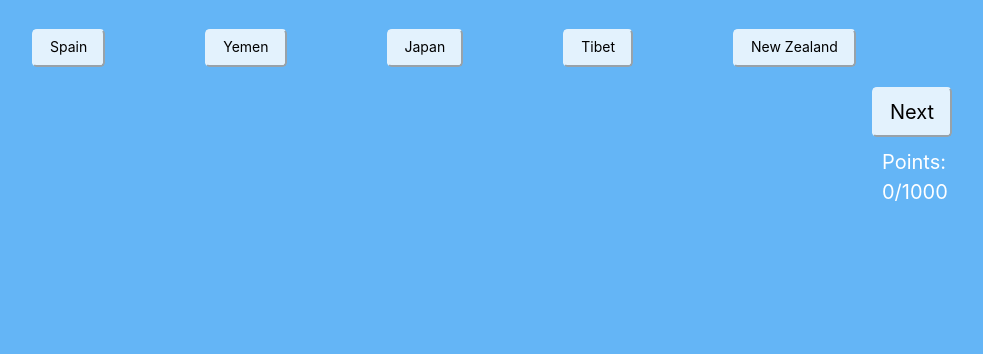
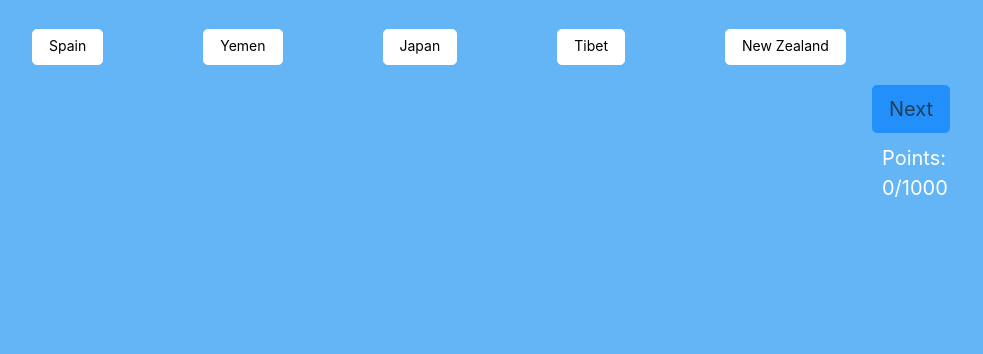
Before and after one commit to nlin0907/greetings, a Flask app: page /quiz/1 in a window 1280 px wide. Shown: the part 446-800 px from the top of the page, without its empty margins (153-1136 px from the left). Run offline with Flask 2, Linux system fonts and the light colour scheme; some libraries are stand-ins or nearby versions.

Commit message:
changed buttons

```diff
--- a/static/main.css
+++ b/static/main.css
@@ -8,13 +8,17 @@ body{
     background-color: #64B5F6;
 }
 
+#answer_choices{
+    display: inline;
+}
+
 .ans_option{
     margin-left: 100px;
     margin-top: 50px;
     padding-top: 5px;
     /* border-radius: 5px solid white; */
-    background-color: #E3F2FD;
-    border-color: #E3F2FD;
+    background-color: white;
+    border-color: white;
     color: black;
     font-size: 14px;
 }
@@ -42,7 +46,7 @@ body{
 .header{
     text-align:center;
     margin-top: 20px;
-    /* color: #E3F2FD; */
+    color: black;
     -webkit-text-stroke: 1px black;
     font-size: 50px;
     font-family: 'Montserrat', sans-serif;
@@ -71,7 +75,7 @@ body{
     padding: 20px;
 }
 .accent{
-    background-color: #E3F2FD;
+    background-color: white;
     color: black;
 }
 .main{
@@ -92,17 +96,13 @@ body{
 #begin{
     margin-left: 90%;
     margin-top: 20px;
-    padding: 5px;
-    background-color: #E3F2FD;
+}
+
+/* #next{
+    background-color: white;
+    border-color: white;
     color: black;
-    font-size: 20px;
-    border-color: #E3F2FD;
-}
-#next{
-    background-color: #E3F2FD;
-    border-color: #E3F2FD;
-    color: black;
-}
+} */
 #feedback{
     margin-top: 20px;
     margin-bottom: 10px;
--- a/static/quiz.js
+++ b/static/quiz.js
@@ -100,7 +100,7 @@ $(document).ready(function(){
     }
 
     $.each(info["answers"], function(i, ans){
-        let new_answer= $("<button type='button' class='btn-lg ans_option' value='" + ans +"' class='ans_option'>"+ans+"</button>")
+        let new_answer= $("<button type='button' class='btn-lg btn-primary btn ans_option' value='" + ans +"' class='ans_option'>"+ans+"</button>")
         $("#answer_choices").append(new_answer)
 
         // $("#correct_mark").append()
--- a/templates/learn.html
+++ b/templates/learn.html
@@ -65,7 +65,7 @@
 				<button id="prev" class="btn btn-primary btn-lg" type="button">Previous</button>
 			</div>
 			<div class="col-md-1">
-				<button id="next" class="btn btn-primary btn-lg" type="button">Next</button>
+				<button id="next" class="btn btn-primary btn-lg accent" type="button">Next</button>
 			</div>
 		</div>
 		<br>
--- a/templates/quiz.html
+++ b/templates/quiz.html
@@ -40,7 +40,7 @@
     <div class="row">
         <div class="col-md-10"></div>
         <div class="col-md-2">
-            <button id="next" class="btn-lg" type="button">Next</button>
+            <button id="next" class="accent btn btn-primary btn-lg" type="button">Next</button>
         </div>
     </div>
     <div class="row">
--- a/templates/quizhome.html
+++ b/templates/quizhome.html
@@ -52,7 +52,7 @@
     </div>
 
 
-<a href="/quiz/1"><button id="begin" class="btn-lg" type="button">Begin</button></a>
+<a href="/quiz/1"><button id="begin" class="btn-lg btn btn-primary accent" type="button">Begin</button></a>
 
 </div>
 
```
Also changed, not shown: templates/home.html (+8 -2 lines), 2 other files.
